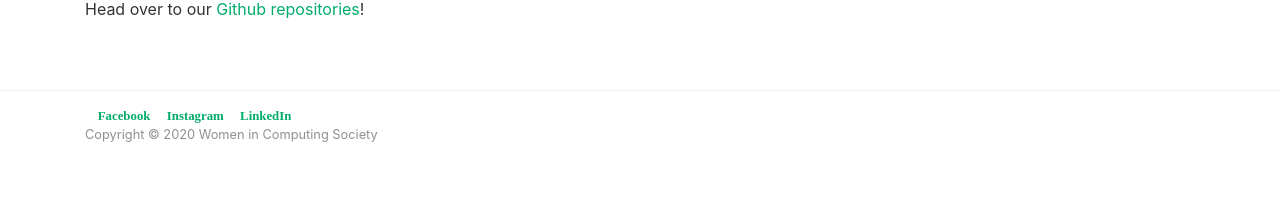
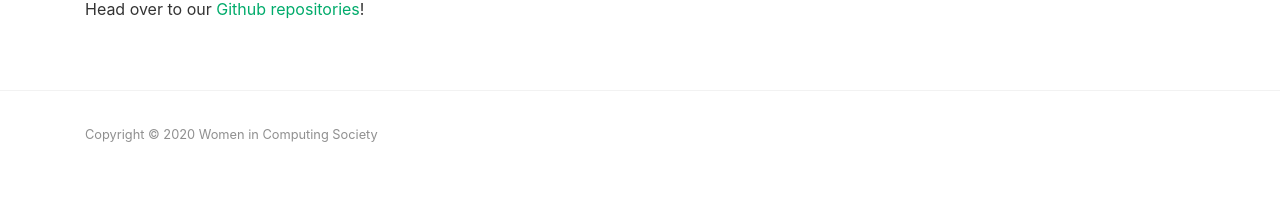
Before and after one commit to wics-ashoka/wics-ashoka.github.io, a Jekyll site: the page built from _pages/upcomingevents.md, in a window 1280 px wide. Shown: the part 695-910 px from the top of the page. Built offline with Jekyll 4.4.1, drawn with Linux system fonts in a browser that asks for light colours; nearby versions of some CDN libraries.

Commit message:
add about wics

```diff
--- a/_layouts/default.html
+++ b/_layouts/default.html
@@ -185,9 +185,9 @@ ga('send', 'pageview');
 ================================================== -->
 <footer class="footer">
     <div class="container">
-        <a href="https://www.facebook.com/ashokawics" class="fa fa-facebook">Facebook</a>
-            <a href="https://www.instagram.com/wics.ashoka/" class="fa fa-instagram">Instagram</a>
-            <a href="https://www.linkedin.com/company/wics-ashoka-university" class="fa fa-linkedin">LinkedIn</a>
+        <a href="https://www.facebook.com/ashokawics" class="fa fa-facebook"></a>
+            <a href="https://www.instagram.com/wics.ashoka/" class="fa fa-instagram"></a>
+            <a href="https://www.linkedin.com/company/wics-ashoka-university" class="fa fa-linkedin"></a>
             <br>
         <div class="row">
             <div class="col-md-6 col-sm-6 text-center text-lg-left">
```
